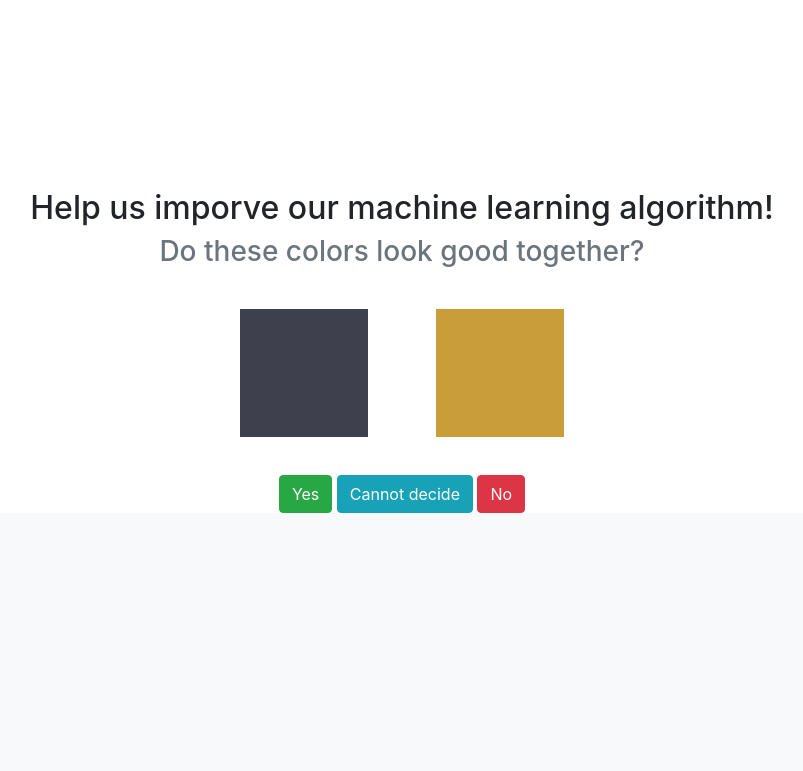
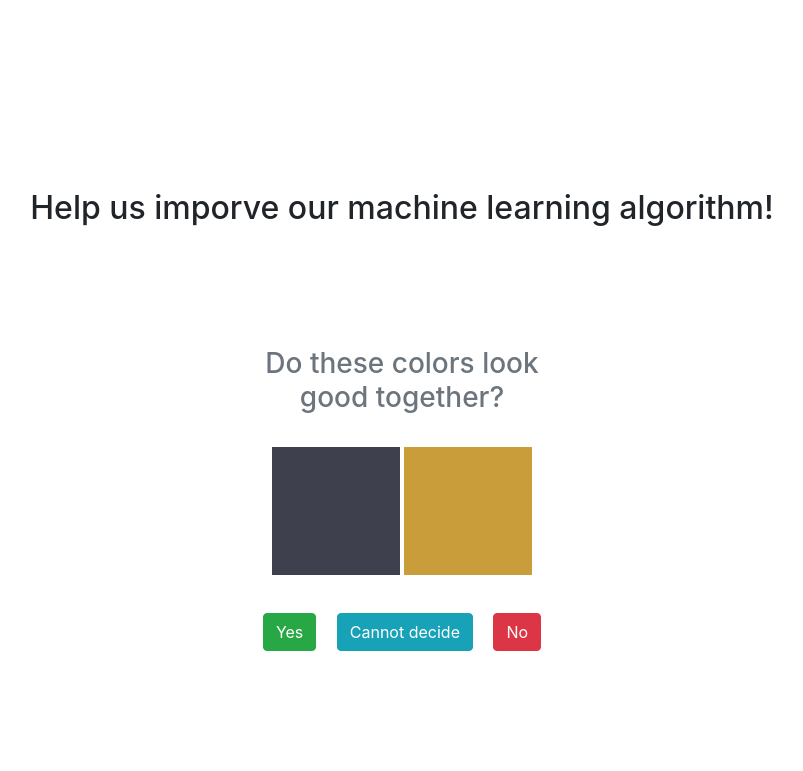
Before and after one commit to WinchesterThurstonSchool/digital-interior-decorator, a PHP site: page / in a window 1280 px wide. Shown: the part 715-1486 px from the top of the page, without its empty margins (238-1041 px from the left). Before the commit the page ends 1228 px from the top, so only its background shows below. Run offline with PHP 8.4, Linux system fonts and the light colour scheme.

Commit message:
Modify the style of the color-match module.

```diff
--- a/assets/stylesheets/color-match.css
+++ b/assets/stylesheets/color-match.css
@@ -1,9 +1,18 @@
-.color-match-container {
-  margin: 12rem 0;
+.color-match-wrapper {
+  max-width: 24rem;
+  margin: 6rem auto;
+  padding: 1.5rem;
+}
+
+.color-match-boxes-wrapper {
+  margin: 2rem 0;
 }
 
 .color-match-box {
   width: 8rem;
   height: 8rem;
-  margin: 2rem;
 }
+
+.color-match-button {
+  margin: auto 0.5rem;
+}
```
